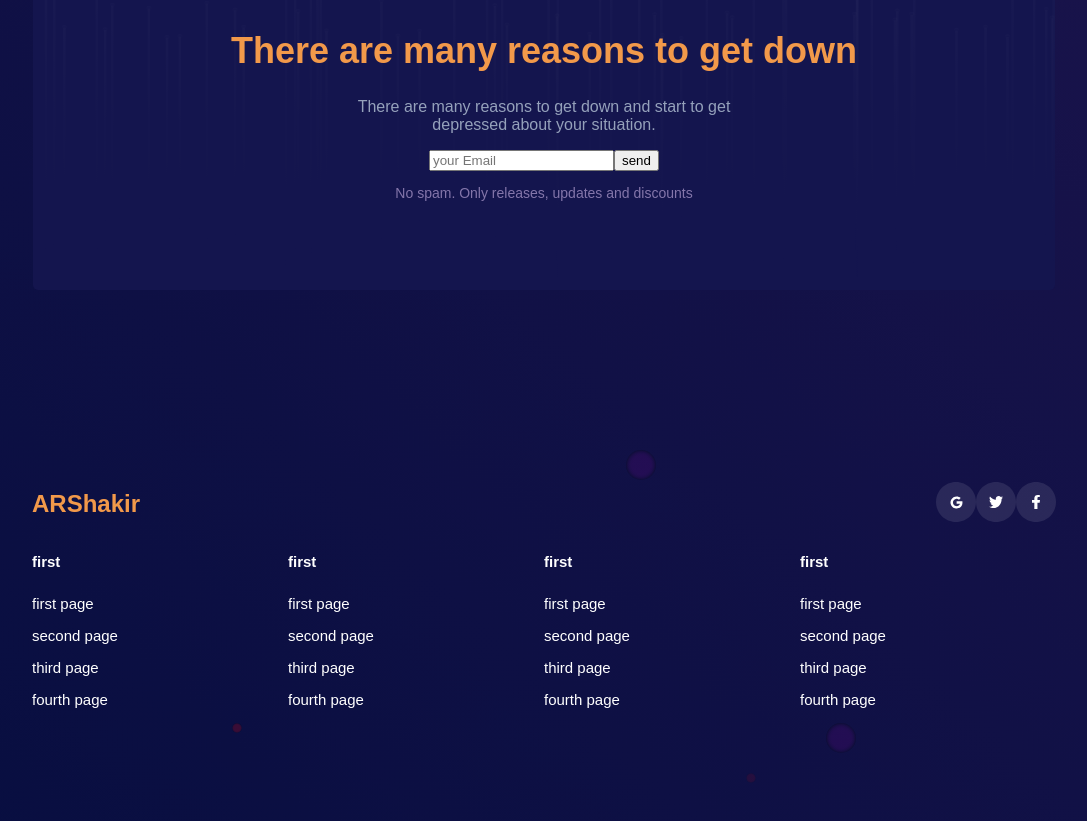
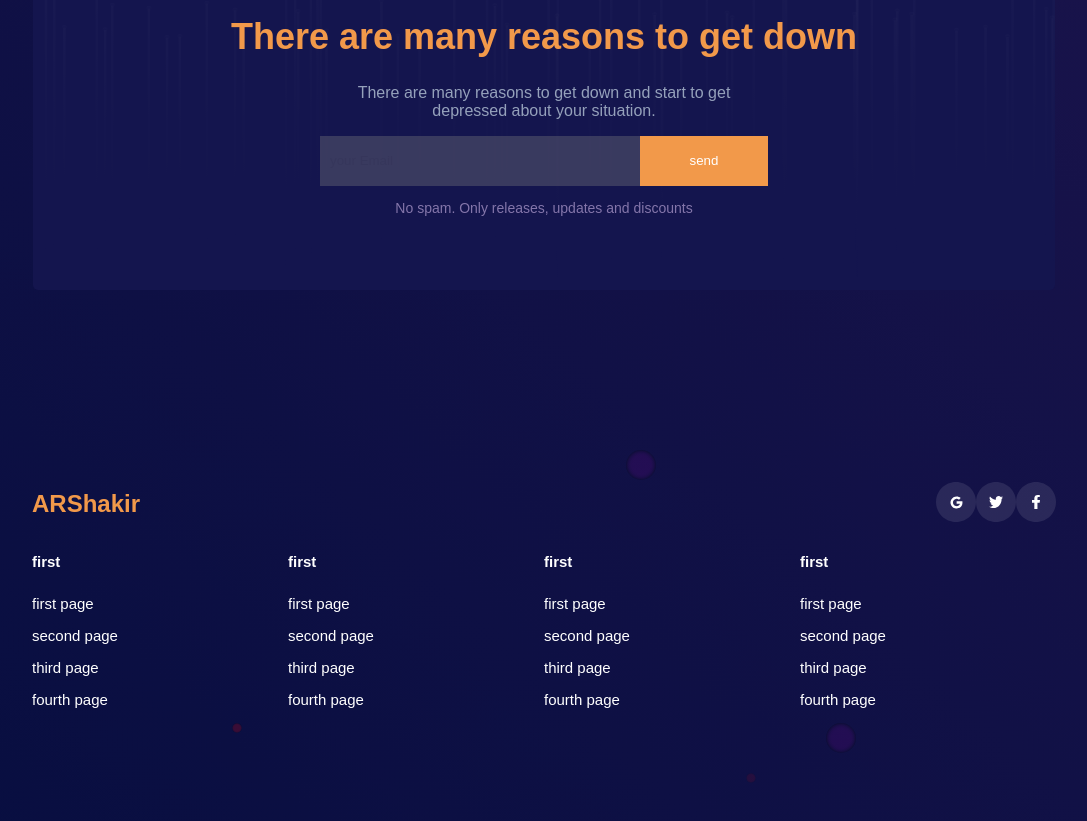
Before and after one commit to ftmeslr/karo-project, a Nuxt app: page / in a window 1280 px wide. Shown: the part 4140-4961 px from the top of the page, without its empty margins (96-1183 px from the left). Built offline with nearby package versions, Linux system fonts and the light colour scheme; a web font is replaced by a local one.

Commit message:
input change

```diff
--- a/components/contacUs-component.vue
+++ b/components/contacUs-component.vue
@@ -9,8 +9,8 @@
     </p>
 
     <div>
-      <input type="text" placeholder="your Email" />
-      <button>send</button>
+      <input class="contactus__input" type="text" placeholder="your Email" />
+      <button class="contactus__btn">send</button>
     </div>
     <p class="contactus__nospam">
       No spam. Only releases, updates and discounts
@@ -57,6 +57,24 @@
   opacity: 30%;
   width: 100%;
 }
+
+.contactus__btn {
+  width: 128px;
+  height: 50px;
+  background-color: #f2994a;
+  border: none;
+  color: #fff;
+}
+
+.contactus__input {
+  width: 300px;
+  height: 50px;
+  background-color: #7f7f7f;
+  opacity: 35%;
+  border: none;
+  padding: 0 10px;
+  color: #fff;
+}
 @media screen and (max-width: 768px) {
   .contactus {
     padding: 10px 10px;
--- a/components/navbar-component.vue
+++ b/components/navbar-component.vue
@@ -148,7 +148,7 @@
   }
 
   .navbar__toggler-check:checked + .navbar__menu {
-    top: 64px;
+    top: 124px;
   }
 }
 </style>
```
Also changed, not shown: components/choice.vue (+1 -19 lines).
